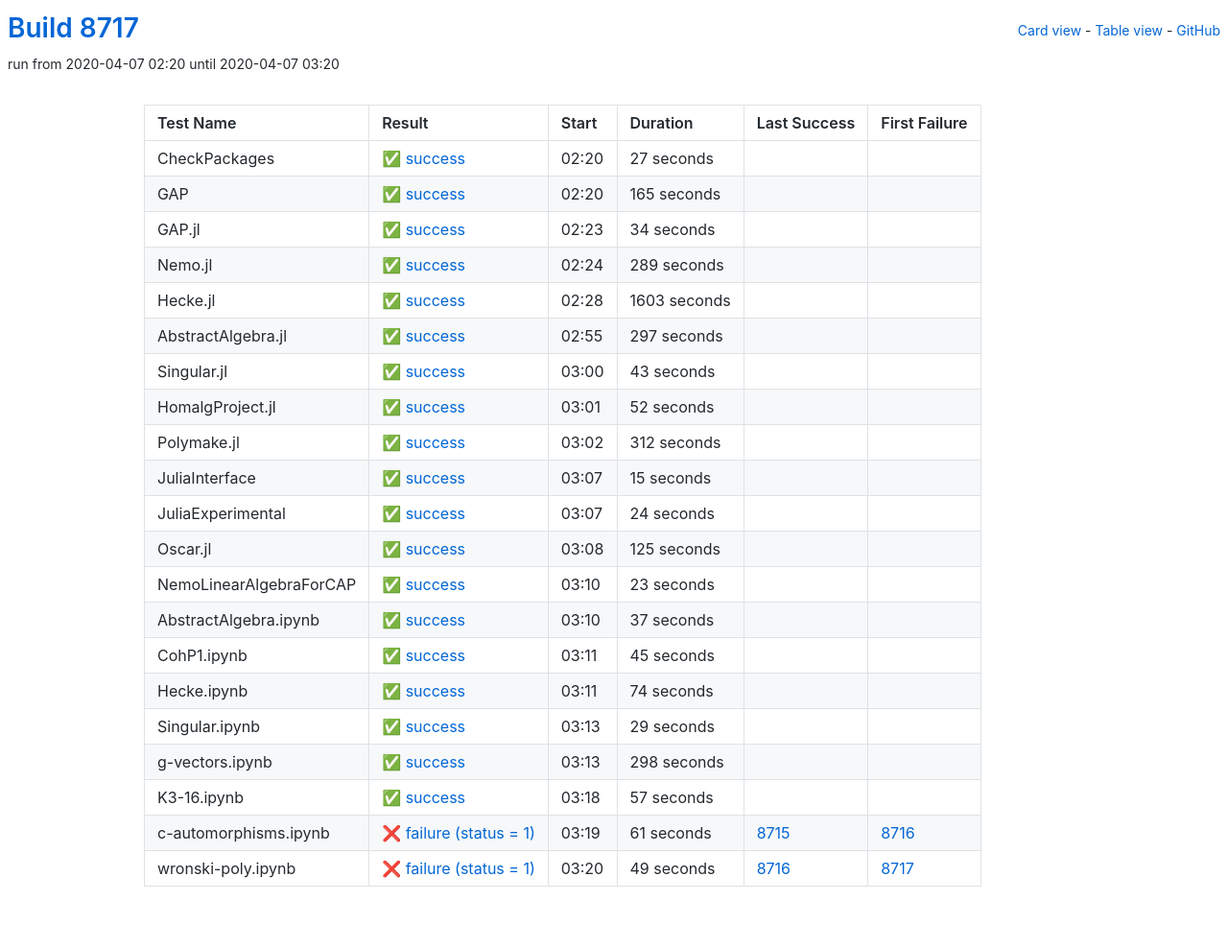
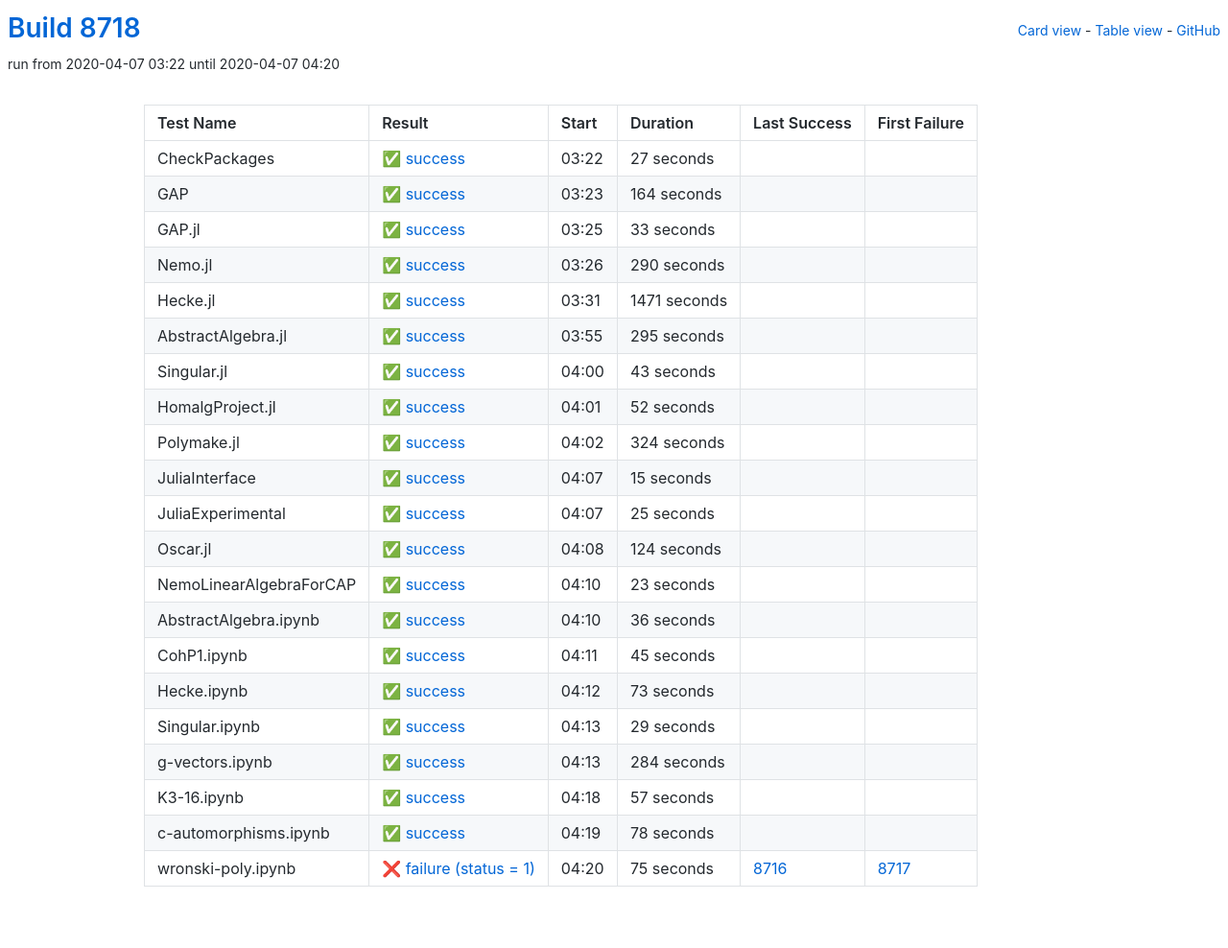
Before and after one commit to oscar-system/oscar-ci-status, a Jekyll site: the page built from table.html, in a window 1280 px wide. Shown: the whole page at 96% size. Built offline with Jekyll 4.4.1, drawn with Linux system fonts in a browser that asks for light colours.

Commit message:
Build 8718

```diff
--- a/_data/ci.yml
+++ b/_data/ci.yml
@@ -1,5 +1,5 @@
-build: 8717
-build_url: https://oscarci.mathematik.uni-kl.de/job/oscar/8717/
+build: 8718
+build_url: https://oscarci.mathematik.uni-kl.de/job/oscar/8718/
 job: oscar
 tests:
 - duration: 27
@@ -8,64 +8,64 @@ tests:
   first_failure_url: null
   last_success: false
   last_success_url: null
-  log: https://oscarci.mathematik.uni-kl.de/job/oscar/8717/artifact/logs/build-8717/CheckPackages.log
+  log: https://oscarci.mathematik.uni-kl.de/job/oscar/8718/artifact/logs/build-8718/CheckPackages.log
   name: CheckPackages
-  start: 2020-04-07 02:20
+  start: 2020-04-07 03:22
   status: success
   success: true
-- duration: 165
+- duration: 164
   exitcode: 0
   first_failure: false
   first_failure_url: null
   last_success: false
   last_success_url: null
-  log: https://oscarci.mathematik.uni-kl.de/job/oscar/8717/artifact/logs/build-8717/GAP.log
+  log: https://oscarci.mathematik.uni-kl.de/job/oscar/8718/artifact/logs/build-8718/GAP.log
   name: GAP
-  start: 2020-04-07 02:20
+  start: 2020-04-07 03:23
   status: success
   success: true
-- duration: 34
+- duration: 33
   exitcode: 0
   first_failure: false
   first_failure_url: null
   last_success: false
   last_success_url: null
-  log: https://oscarci.mathematik.uni-kl.de/job/oscar/8717/artifact/logs/build-8717/GAP.jl.log
+  log: https://oscarci.mathematik.uni-kl.de/job/oscar/8718/artifact/logs/build-8718/GAP.jl.log
   name: GAP.jl
-  start: 2020-04-07 02:23
+  start: 2020-04-07 03:25
   status: success
   success: true
-- duration: 289
+- duration: 290
   exitcode: 0
   first_failure: false
   first_failure_url: null
   last_success: false
   last_success_url: null
-  log: https://oscarci.mathematik.uni-kl.de/job/oscar/8717/artifact/logs/build-8717/Nemo.jl.log
+  log: https://oscarci.mathematik.uni-kl.de/job/oscar/8718/artifact/logs/build-8718/Nemo.jl.log
   name: Nemo.jl
-  start: 2020-04-07 02:24
+  start: 2020-04-07 03:26
   status: success
   success: true
-- duration: 1603
+- duration: 1471
   exitcode: 0
   first_failure: false
   first_failure_url: null
   last_success: false
   last_success_url: null
-  log: https://oscarci.mathematik.uni-kl.de/job/oscar/8717/artifact/logs/build-8717/Hecke.jl.log
+  log: https://oscarci.mathematik.uni-kl.de/job/oscar/8718/artifact/logs/build-8718/Hecke.jl.log
   name: Hecke.jl
-  start: 2020-04-07 02:28
+  start: 2020-04-07 03:31
   status: success
   success: true
-- duration: 297
+- duration: 295
   exitcode: 0
   first_failure: false
   first_failure_url: null
   last_success: false
   last_success_url: null
-  log: https://oscarci.mathematik.uni-kl.de/job/oscar/8717/artifact/logs/build-8717/AbstractAlgebra.jl.log
+  log: https://oscarci.mathematik.uni-kl.de/job/oscar/8718/artifact/logs/build-8718/AbstractAlgebra.jl.log
   name: AbstractAlgebra.jl
-  start: 2020-04-07 02:55
+  start: 2020-04-07 03:55
   status: success
   success: true
 - duration: 43
@@ -74,9 +74,9 @@ tests:
   first_failure_url: null
   last_success: false
   last_success_url: null
-  log: https://oscarci.mathematik.uni-kl.de/job/oscar/8717/artifact/logs/build-8717/Singular.jl.log
+  log: https://oscarci.mathematik.uni-kl.de/job/oscar/8718/artifact/logs/build-8718/Singular.jl.log
   name: Singular.jl
-  start: 2020-04-07 03:00
+  start: 2020-04-07 04:00
   status: success
   success: true
 - duration: 52
@@ -85,20 +85,20 @@ tests:
   first_failure_url: null
   last_success: false
   last_success_url: null
-  log: https://oscarci.mathematik.uni-kl.de/job/oscar/8717/artifact/logs/build-8717/HomalgProject.jl.log
+  log: https://oscarci.mathematik.uni-kl.de/job/oscar/8718/artifact/logs/build-8718/HomalgProject.jl.log
   name: HomalgProject.jl
-  start: 2020-04-07 03:01
+  start: 2020-04-07 04:01
   status: success
   success: true
-- duration: 312
+- duration: 324
   exitcode: 0
   first_failure: false
   first_failure_url: null
   last_success: false
   last_success_url: null
-  log: https://oscarci.mathematik.uni-kl.de/job/oscar/8717/artifact/logs/build-8717/Polymake.jl.log
+  log: https://oscarci.mathematik.uni-kl.de/job/oscar/8718/artifact/logs/build-8718/Polymake.jl.log
   name: Polymake.jl
-  start: 2020-04-07 03:02
+  start: 2020-04-07 04:02
   status: success
   success: true
 - duration: 15
@@ -107,31 +107,31 @@ tests:
   first_failure_url: null
   last_success: false
   last_success_url: null
-  log: https://oscarci.mathematik.uni-kl.de/job/oscar/8717/artifact/logs/build-8717/JuliaInterface.log
+  log: https://oscarci.mathematik.uni-kl.de/job/oscar/8718/artifact/logs/build-8718/JuliaInterface.log
   name: JuliaInterface
-  start: 2020-04-07 03:07
+  start: 2020-04-07 04:07
   status: success
   success: true
-- duration: 24
+- duration: 25
   exitcode: 0
   first_failure: false
   first_failure_url: null
   last_success: false
   last_success_url: null
-  log: https://oscarci.mathematik.uni-kl.de/job/oscar/8717/artifact/logs/build-8717/JuliaExperimental.log
+  log: https://oscarci.mathematik.uni-kl.de/job/oscar/8718/artifact/logs/build-8718/JuliaExperimental.log
   name: JuliaExperimental
-  start: 2020-04-07 03:07
+  start: 2020-04-07 04:07
   status: success
   success: true
-- duration: 125
+- duration: 124
   exitcode: 0
   first_failure: false
   first_failure_url: null
   last_success: false
   last_success_url: null
-  log: https://oscarci.mathematik.uni-kl.de/job/oscar/8717/artifact/logs/build-8717/Oscar.jl.log
+  log: https://oscarci.mathematik.uni-kl.de/job/oscar/8718/artifact/logs/build-8718/Oscar.jl.log
   name: Oscar.jl
-  start: 2020-04-07 03:08
+  start: 2020-04-07 04:08
   status: success
   success: true
 - duration: 23
@@ -140,20 +140,20 @@ tests:
   first_failure_url: null
   last_success: false
   last_success_url: null
-  log: https://oscarci.mathematik.uni-kl.de/job/oscar/8717/artifact/logs/build-8717/NemoLinearAlgebraForCAP.log
+  log: https://oscarci.mathematik.uni-kl.de/job/oscar/8718/artifact/logs/build-8718/NemoLinearAlgebraForCAP.log
   name: NemoLinearAlgebraForCAP
-  start: 2020-04-07 03:10
+  start: 2020-04-07 04:10
   status: success
   success: true
-- duration: 37
+- duration: 36
   exitcode: 0
   first_failure: false
   first_failure_url: null
   last_success: false
   last_success_url: null
-  log: https://oscarci.mathematik.uni-kl.de/job/oscar/8717/artifact/logs/build-8717/AbstractAlgebra.ipynb.log
+  log: https://oscarci.mathematik.uni-kl.de/job/oscar/8718/artifact/logs/build-8718/AbstractAlgebra.ipynb.log
   name: AbstractAlgebra.ipynb
-  start: 2020-04-07 03:10
+  start: 2020-04-07 04:10
   status: success
   success: true
 - duration: 45
@@ -162,20 +162,20 @@ tests:
   first_failure_url: null
   last_success: false
   last_success_url: null
-  log: https://oscarci.mathematik.uni-kl.de/job/oscar/8717/artifact/logs/build-8717/CohP1.ipynb.log
+  log: https://oscarci.mathematik.uni-kl.de/job/oscar/8718/artifact/logs/build-8718/CohP1.ipynb.log
   name: CohP1.ipynb
-  start: 2020-04-07 03:11
+  start: 2020-04-07 04:11
   status: success
   success: true
-- duration: 74
+- duration: 73
   exitcode: 0
   first_failure: false
   first_failure_url: null
   last_success: false
   last_success_url: null
-  log: https://oscarci.mathematik.uni-kl.de/job/oscar/8717/artifact/logs/build-8717/Hecke.ipynb.log
+  log: https://oscarci.mathematik.uni-kl.de/job/oscar/8718/artifact/logs/build-8718/Hecke.ipynb.log
   name: Hecke.ipynb
-  start: 2020-04-07 03:11
+  start: 2020-04-07 04:12
   status: success
   success: true
 - duration: 29
@@ -184,20 +184,20 @@ tests:
   first_failure_url: null
   last_success: false
   last_success_url: null
-  log: https://oscarci.mathematik.uni-kl.de/job/oscar/8717/artifact/logs/build-8717/Singular.ipynb.log
+  log: https://oscarci.mathematik.uni-kl.de/job/oscar/8718/artifact/logs/build-8718/Singular.ipynb.log
   name: Singular.ipynb
-  start: 2020-04-07 03:13
+  start: 2020-04-07 04:13
   status: success
   success: true
-- duration: 298
+- duration: 284
   exitcode: 0
   first_failure: false
   first_failure_url: null
   last_success: false
   last_success_url: null
-  log: https://oscarci.mathematik.uni-kl.de/job/oscar/8717/artifact/logs/build-8717/g-vectors.ipynb.log
+  log: https://oscarci.mathematik.uni-kl.de/job/oscar/8718/artifact/logs/build-8718/g-vectors.ipynb.log
   name: g-vectors.ipynb
-  start: 2020-04-07 03:13
+  start: 2020-04-07 04:13
   status: success
   success: true
 - duration: 57
@@ -206,30 +206,30 @@ tests:
   first_failure_url: null
   last_success: false
   last_success_url: null
-  log: https://oscarci.mathematik.uni-kl.de/job/oscar/8717/artifact/logs/build-8717/K3-16.ipynb.log
+  log: https://oscarci.mathematik.uni-kl.de/job/oscar/8718/artifact/logs/build-8718/K3-16.ipynb.log
   name: K3-16.ipynb
-  start: 2020-04-07 03:18
+  start: 2020-04-07 04:18
   status: success
   success: true
-- duration: 61
-  exitcode: 1
-  first_failure: 8716
-  first_failure_url: https://oscarci.mathematik.uni-kl.de/job/oscar/8716/
-  last_success: 8715
-  last_success_url: https://oscarci.mathematik.uni-kl.de/job/oscar/8715/
-  log: https://oscarci.mathematik.uni-kl.de/job/oscar/8717/artifact/logs/build-8717/c-automorphisms.ipynb.log
+- duration: 78
+  exitcode: 0
+  first_failure: false
+  first_failure_url: null
+  last_success: false
+  last_success_url: null
+  log: https://oscarci.mathematik.uni-kl.de/job/oscar/8718/artifact/logs/build-8718/c-automorphisms.ipynb.log
   name: c-automorphisms.ipynb
-  start: 2020-04-07 03:19
-  status: failure
-  success: false
-- duration: 49
+  start: 2020-04-07 04:19
+  status: success
+  success: true
+- duration: 75
   exitcode: 1
   first_failure: 8717
   first_failure_url: https://oscarci.mathematik.uni-kl.de/job/oscar/8717/
   last_success: 8716
   last_success_url: https://oscarci.mathematik.uni-kl.de/job/oscar/8716/
-  log: https://oscarci.mathematik.uni-kl.de/job/oscar/8717/artifact/logs/build-8717/wronski-poly.ipynb.log
+  log: https://oscarci.mathematik.uni-kl.de/job/oscar/8718/artifact/logs/build-8718/wronski-poly.ipynb.log
   name: wronski-poly.ipynb
-  start: 2020-04-07 03:20
+  start: 2020-04-07 04:20
   status: failure
   success: false
```
Also changed, not shown: README.md.
